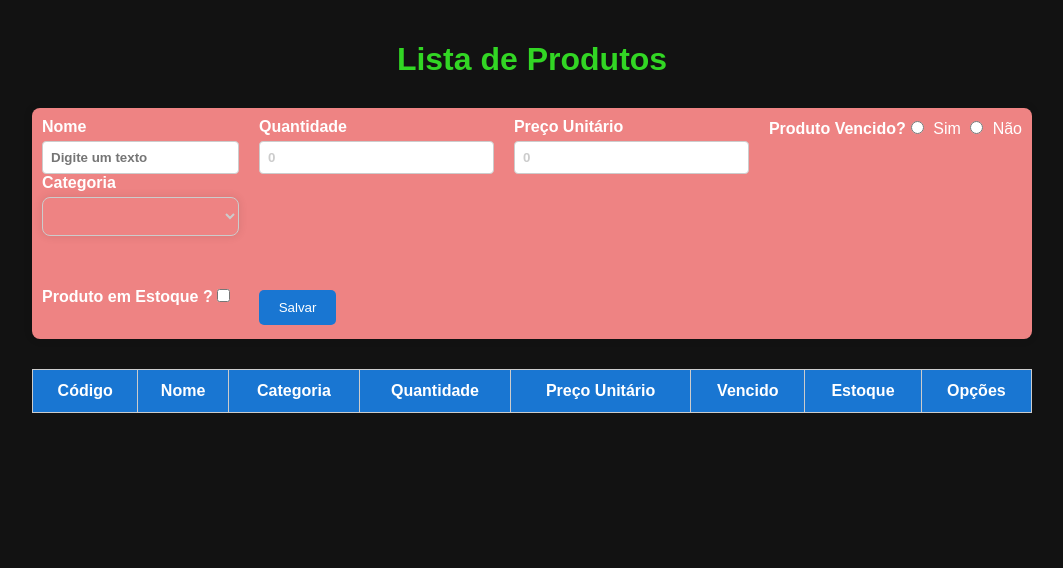
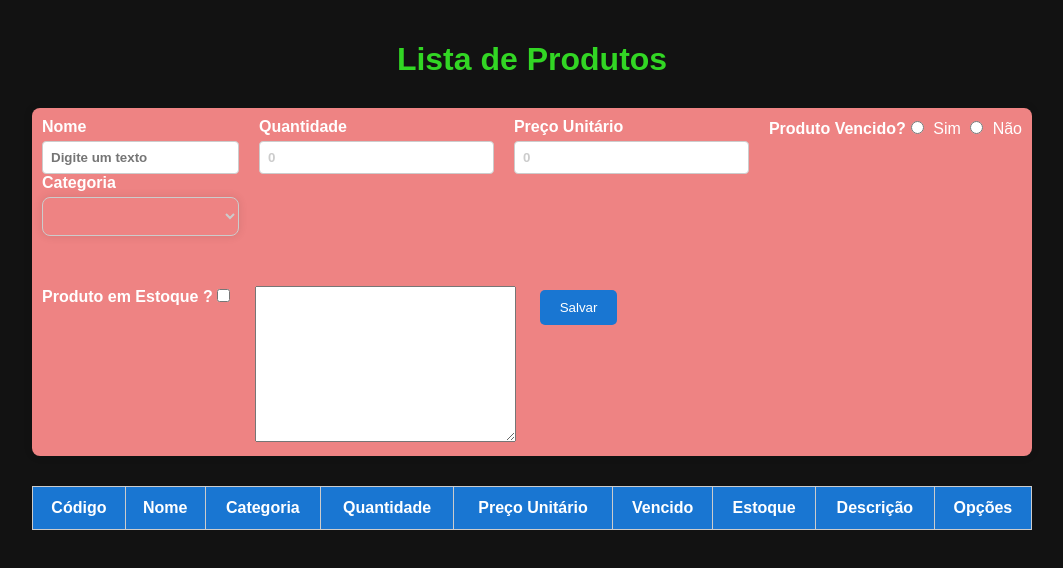
Before and after one commit to Marciogleyson/caixa-ng, an Angular app: page / in a window 1280 px wide. Shown: the top 568 px of the page, without its empty margins (108-1171 px from the left). Built offline with nearby package versions, Linux system fonts and the light colour scheme.

Commit message:
adicionado o texarea

```diff
--- a/src/app/components/produtos/cadastro-produto/cadastro-produto.component.html
+++ b/src/app/components/produtos/cadastro-produto/cadastro-produto.component.html
@@ -41,6 +41,9 @@
             <label for="estoque">Produto em Estoque ?</label>
             <input type="checkbox" name="estoque" id="estoque" [(ngModel)]="estoque">
         </div>
+        <div>
+            <textarea name="descricao" id="descricao" cols="30" rows="10" [(ngModel)]="descricao">Descrição</textarea>
+        </div>
 
         <button (click)="salvarProduto()">Salvar</button>
     </div>
@@ -55,6 +58,7 @@
                     <th>Preço Unitário</th>
                     <th>Vencido</th>
                     <th>Estoque</th>
+                    <th>Descrição</th>
                     <th>Opções</th>
                 </tr>
             </thead>
@@ -68,6 +72,8 @@
                     <td>{{produto.preco}}</td>
                     <td>{{ produto.vencido}}</td>
                     <td>{{produto.estoque}}</td>
+                    <td>{{produto.descricao}}</td>
+
                     <td>
                         <button (click)="editar(produto)">Editar</button>
                         <button (click)="apagar(produto)">Apagar</button>
--- a/src/app/components/produtos/cadastro-produto/cadastro-produto.component.ts
+++ b/src/app/components/produtos/cadastro-produto/cadastro-produto.component.ts
@@ -27,6 +27,8 @@ vencido: boolean = false;
 estoque: number = 0;
 
 produtos: Array<Produto> = [];
+
+descricao: string = "";
 
 salvarProduto(){
   if(this.nome.length < 3){
@@ -60,13 +62,14 @@ editarProduto(){
   this.produtos[indiceProduto].preco = this.preco;
   this.produtos[indiceProduto].vencido = this.vencido;
   this.produtos[indiceProduto].estoque = this.estoque;
+  this.produtos[indiceProduto].descricao = this.descricao;
 
   this.idParaEditar = undefined;
 }
 
 cadastrarProduto(){
   this.proximoId++;
-  let produto = new Produto(this.proximoId, this.nome, this.categoria, this.quantidade, this.preco, this.vencido, this.estoque,);
+  let produto = new Produto(this.proximoId, this.nome, this.categoria, this.quantidade, this.preco, this.vencido, this.estoque, this.descricao);
   this.produtos.push(produto);
 }
 apagar(produto: Produto){
@@ -82,6 +85,7 @@ editar(produto: Produto){
   this.preco = produto.preco;
   this.vencido = produto.vencido;
   this.estoque = produto.estoque;
+  this.descricao = produto.descricao;
 }
 
 }
--- a/src/app/models/produto.ts
+++ b/src/app/models/produto.ts
@@ -6,7 +6,8 @@ export class Produto{
     preco: number;
     vencido: boolean;
     estoque: number;
-    constructor(id: number, nome: string, categoria: string, quantidade: number, preco: number, vencido: boolean, estoque: number,){
+    descricao: string;
+    constructor(id: number, nome: string, categoria: string, quantidade: number, preco: number, vencido: boolean, estoque: number, descricao: string){
         this.id = id;
         this.nome = nome;
         this.categoria = categoria;
@@ -14,6 +15,7 @@ export class Produto{
         this.preco = preco;
         this.vencido = vencido;
         this.estoque = estoque;
+        this.descricao = descricao;
 
     }
 }
```
